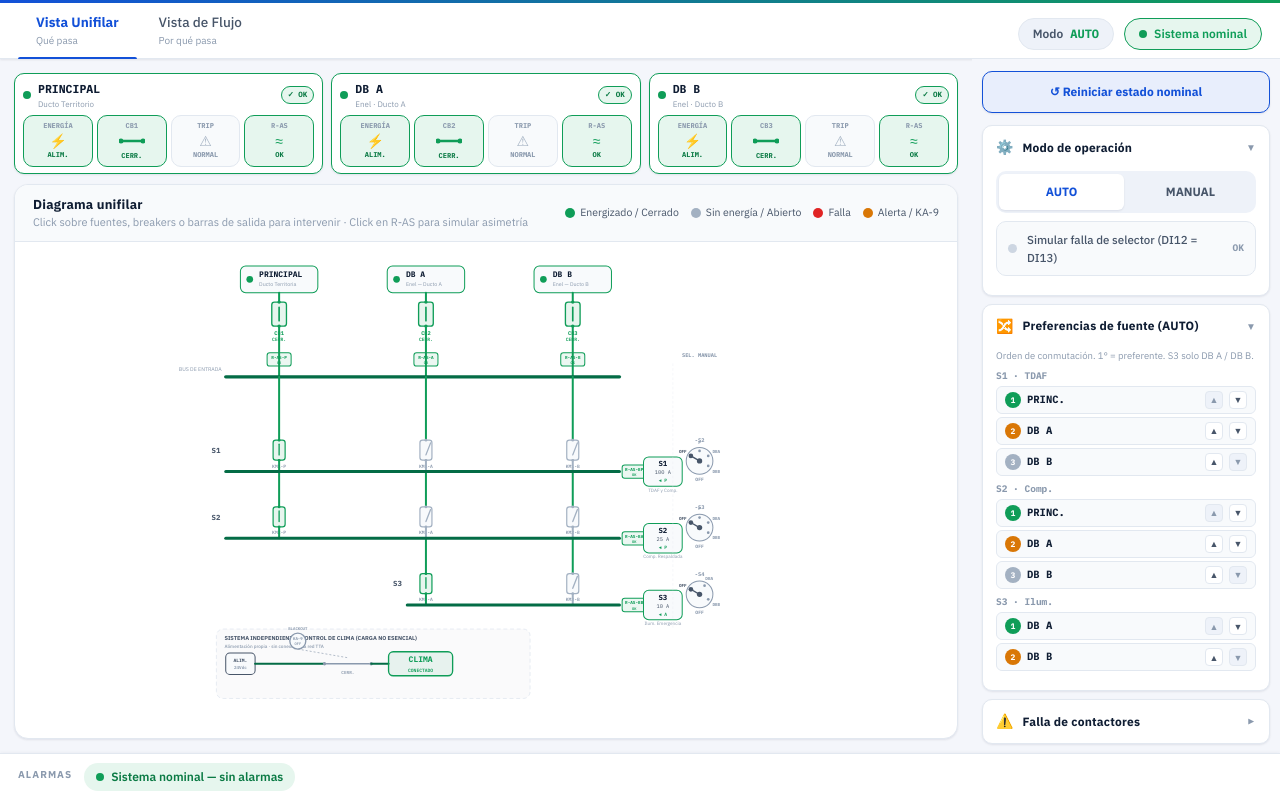
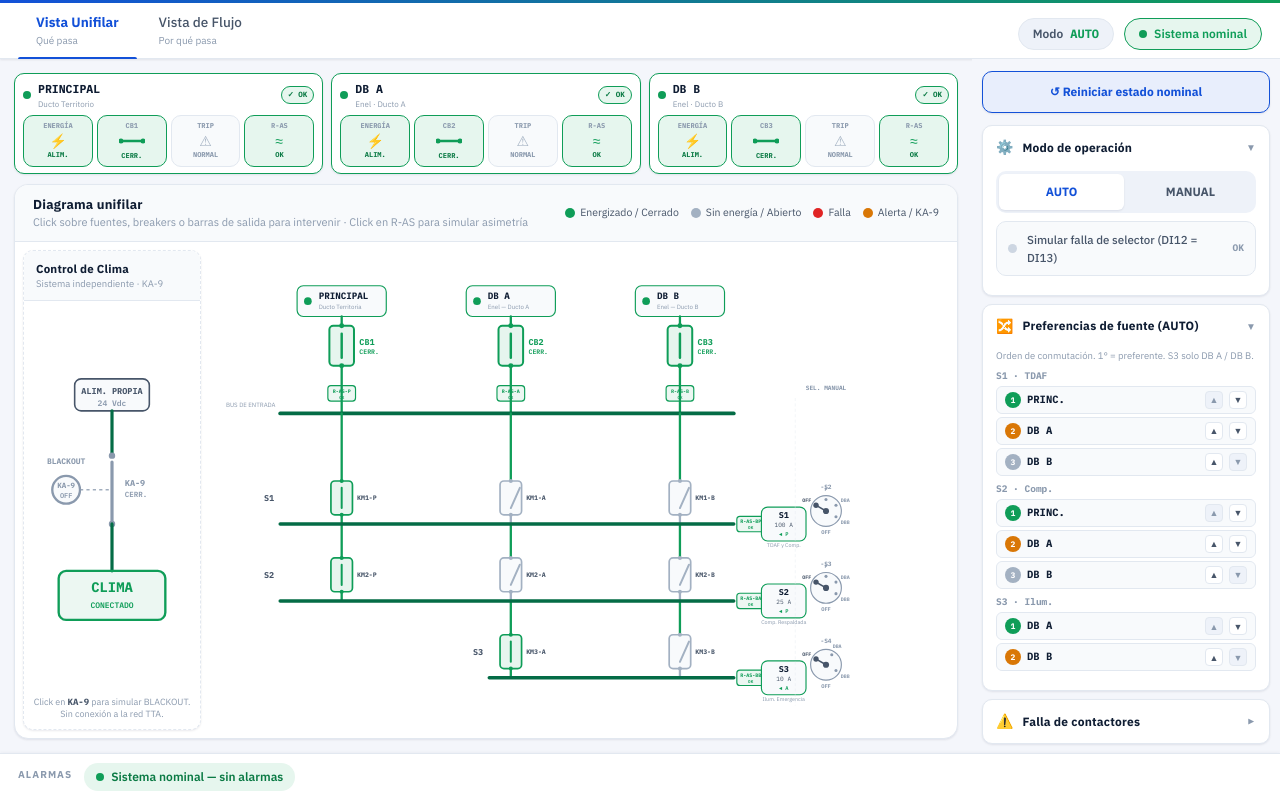
Before and after one commit to NicoBrito/tta-simulator, a React (Vite) app: page / in a window 1280 px wide. Built offline with nearby package versions, Linux system fonts and the light colour scheme.

Commit message:
patos prompt

```diff
--- a/src/components/SingleLineDiagram/SingleLineDiagram.tsx
+++ b/src/components/SingleLineDiagram/SingleLineDiagram.tsx
@@ -24,8 +24,12 @@ const C_BRAND   = 'var(--brand)'
 const COL: Record<SourceId, number> = { P: 170, A: 390, B: 610 }
 const ROW: Record<OutputId, number> = { S1: 300, S2: 400, S3: 500 }
 const BUS_Y   = 190   // bus principal de entrada
-const OUT_OFF = 32    // offset barra salida respecto al centro del KM
-const CB_Y    = 78    // top del rectángulo del CB
+const OUT_OFF = 34    // offset barra salida respecto al centro del KM
+const CB_Y    = 76    // top del rectángulo del CB
+
+// Dimensiones de los símbolos (más grandes para mejor legibilidad)
+const CB_W = 32, CB_H = 52   // interruptor (breaker)
+const KM_W = 28, KM_H = 44   // contactor
 
 // Barra de entrada: de xBusL a xBusR
 const xBusL = 90
@@ -37,9 +41,6 @@ const xOutBox = 718
 // Separador y selectores manuales
 const xSep  = 760
 const SEL_X = 800
-
-// KA-9 / CLIMA — fila debajo de S3
-const KA9_Y = 620   // Y de la línea del circuito KA-9
 
 // Nombres
 const SOURCE_NAMES: Record<SourceId, string> = { P: 'PRINCIPAL', A: 'DB A', B: 'DB B' }
@@ -170,9 +171,8 @@ export default function SingleLineDiagram() {
   const toggleOutputAsymmetry  = useSimulatorStore((s) => s.toggleOutputAsymmetry)
   const toggleManualContactor  = useSimulatorStore((s) => s.toggleManualContactor)
   const setSourceAsymmetry     = useSimulatorStore((s) => s.setSourceAsymmetry)
-  const setBlackout            = useSimulatorStore((s) => s.setBlackout)
 
-  const { contactors, connected, energized, ka9 } = derived
+  const { contactors, connected, energized } = derived
   const manual = inputs.modeSelector !== 'AUTO'
 
   const srcAvailable = (src: SourceId) => isAvailablePure(inputs, src)
@@ -215,9 +215,11 @@ export default function SingleLineDiagram() {
         <Legend />
       </div>
 
-      {/* SVG — viewBox ampliado a 960×720 */}
-      <div style={{ flex: 1, minHeight: 0, padding: 8 }}>
-        <svg viewBox="0 0 960 720" width="100%" height="100%"
+      {/* Zona de diagrama: panel KA-9 (sistema independiente) a la izquierda + unifilar */}
+      <div style={{ flex: 1, minHeight: 0, padding: 8, display: 'flex', gap: 10 }}>
+        <Ka9Module />
+        <div style={{ flex: 1, minWidth: 0 }}>
+        <svg viewBox="0 0 960 580" width="100%" height="100%"
           preserveAspectRatio="xMidYMid meet" role="img" aria-label="Diagrama unifilar TTA"
           style={{ fontFamily: FONT_MONO }}>
 
@@ -243,7 +245,7 @@ export default function SingleLineDiagram() {
 
                 <Wire x1={x} y1={64} x2={x} y2={CB_Y} status={status} />
                 <Breaker x={x} y={CB_Y} src={src} inputs={inputs} onClick={() => toggleBreaker(src)} />
-                <Wire x1={x} y1={CB_Y + 36} x2={x} y2={BUS_Y} status={status} />
+                <Wire x1={x} y1={CB_Y + CB_H} x2={x} y2={BUS_Y} status={status} />
               </g>
             )
           })}
@@ -269,7 +271,7 @@ export default function SingleLineDiagram() {
             return (
               <g key={out}>
                 {srcs.map((src) => (
-                  <Wire key={src} x1={COL[src]} y1={prevRow} x2={COL[src]} y2={ROW[out] - 15} status={colStatus(out, src)} onColor={C_ON_V} />
+                  <Wire key={src} x1={COL[src]} y1={prevRow} x2={COL[src]} y2={ROW[out] - KM_H / 2} status={colStatus(out, src)} onColor={C_ON_V} />
                 ))}
               </g>
             )
@@ -307,7 +309,7 @@ export default function SingleLineDiagram() {
               <g key={out}>
                 {srcs.map((src) => {
                   const isConn = connected[out] === src && energized[out]
-                  return <Wire key={src} x1={COL[src]} y1={ROW[out]+15} x2={COL[src]} y2={busY} status={isConn ? 'on' : 'off'} onColor={C_ON_V} />
+                  return <Wire key={src} x1={COL[src]} y1={ROW[out] + KM_H / 2} x2={COL[src]} y2={busY} status={isConn ? 'on' : 'off'} onColor={C_ON_V} />
                 })}
 
                 {/* Hit-area barra salida: simular asimetría */}
@@ -381,95 +383,89 @@ export default function SingleLineDiagram() {
               onSelect={(src) => toggleManualContactor(out, src)} />
           ))}
 
-          {/* ══ SISTEMA INDEPENDIENTE · CONTROL DE CLIMA (KA-9) ══ */}
-          {/* Sin ninguna conexión eléctrica ni visual con la red principal: alimentación propia. */}
-          {(() => {
-            const Y      = KA9_Y
-            const fx     = 76                  // x marco
-            const fy     = Y - 52              // y marco
-            const fw     = 470                 // ancho marco
-            const fh     = 104                 // alto marco
-            const xSup   = fx + 36             // alimentación propia
-            const xCoil  = xSup + 86           // bobina KA-9
-            const xC1    = xCoil + 40          // inicio contacto NC
-            const xC2    = xC1 + 70            // fin contacto NC
-            const xBox   = xC2 + 26            // caja CLIMA
-            const boxW   = 96
-            const colKa9 = ka9 ? C_WARN : C_MUTED
-            const climaOn = !ka9               // contacto NC: clima conectado salvo blackout
+        </svg>
+        </div>
+      </div>
+    </div>
+  )
+}
+
+// ── Módulo KA-9 / Clima (sistema independiente, panel lateral izquierdo) ──────
+// Se separa del unifilar para no robarle altura y para reflejar que es un
+// sistema eléctricamente independiente (alimentación propia, sin conexión a la red TTA).
+function Ka9Module() {
+  const blackout    = useSimulatorStore((s) => s.inputs.blackout)
+  const ka9         = useSimulatorStore((s) => s.derived.ka9)
+  const setBlackout = useSimulatorStore((s) => s.setBlackout)
+
+  const climaOn = !ka9            // contacto NC: clima conectado salvo blackout
+  const colKa9  = ka9 ? C_WARN : C_MUTED
+  const xc = 75
 
   return (
-              <g>
-                {/* Marco del sistema independiente */}
-                <rect x={fx} y={fy} width={fw} height={fh} rx={10}
-                  fill="rgba(120,130,150,0.04)" stroke={C_BORDER} strokeWidth={1.2} strokeDasharray="6 4" />
-                <text x={fx + 12} y={fy + 16} fontSize={8.5} fontWeight={700}
-                  fill={C_SEC} fontFamily="var(--font-sans)">
-                  SISTEMA INDEPENDIENTE · CONTROL DE CLIMA (CARGA NO ESENCIAL)
-                </text>
-                <text x={fx + 12} y={fy + 28} fontSize={7} fontWeight={500}
-                  fill={C_MUTED} fontFamily="var(--font-sans)">
-                  Alimentación propia · sin conexión a la red TTA
-                </text>
+    <div style={{
+      width: 178, flexShrink: 0, height: '100%', display: 'flex', flexDirection: 'column',
+      background: C_SURFACE, border: `1px dashed ${C_BORDER}`, borderRadius: 'var(--r-md)',
+      boxShadow: 'var(--shadow-sm)', overflow: 'hidden',
+    }}>
+      {/* Encabezado del subsistema */}
+      <div style={{ padding: '9px 12px', borderBottom: `1px solid ${C_BORDER}`, background: C_INSET, flexShrink: 0 }}>
+        <div style={{ fontSize: 11.5, fontWeight: 700, color: C_TEXT, letterSpacing: 0.2 }}>Control de Clima</div>
+        <div style={{ fontSize: 9.5, color: C_MUTED }}>Sistema independiente · KA-9</div>
+      </div>
 
-                {/* ── Alimentación propia (no proviene del bus principal) ── */}
-                <rect x={xSup - 22} y={Y - 16} width={44} height={32} rx={6}
-                  fill={C_INSET} stroke={C_SEC} strokeWidth={1.5} />
-                <text x={xSup} y={Y - 2} textAnchor="middle" fontSize={7} fontWeight={700}
-                  fill={C_SEC} fontFamily={FONT_MONO}>ALIM.</text>
-                <text x={xSup} y={Y + 8} textAnchor="middle" fontSize={6.5} fontWeight={600}
-                  fill={C_MUTED} fontFamily={FONT_MONO}>24Vdc</text>
+      {/* Esquema vertical */}
+      <div style={{ flex: 1, minHeight: 0, padding: 8, display: 'flex', flexDirection: 'column' }}>
+        <svg viewBox="0 0 150 258" width="100%" height="100%" preserveAspectRatio="xMidYMid meet"
+          style={{ fontFamily: FONT_MONO, flex: 1, minHeight: 0 }} role="img" aria-label="Control de clima KA-9">
 
-                {/* alim. → contacto: siempre con tensión propia (verde H) */}
-                <Wire x1={xSup + 22} y1={Y} x2={xC1} y2={Y} status="on" onColor={C_ON_H} />
+          {/* Alimentación propia */}
+          <rect x={40} y={16} width={70} height={30} rx={6} fill={C_INSET} stroke={C_SEC} strokeWidth={1.5} />
+          <text x={xc} y={30} textAnchor="middle" fontSize={8} fontWeight={700} fill={C_SEC}>ALIM. PROPIA</text>
+          <text x={xc} y={41} textAnchor="middle" fontSize={7.5} fontWeight={600} fill={C_MUTED}>24 Vdc</text>
+
+          {/* Alim. → contacto (siempre con tensión propia) */}
+          <Wire x1={xc} y1={46} x2={xc} y2={88} status="on" onColor={C_ON_H} w={3} />
 
           {/* Bobina KA-9 (la energiza el BLACKOUT) — clickeable */}
-                <g onClick={() => setBlackout(!inputs.blackout)} style={{ cursor: 'pointer' }}>
-                  <title>{inputs.blackout ? 'Desactivar BLACKOUT' : 'Activar BLACKOUT (energiza KA-9)'}</title>
-                  <circle cx={xCoil} cy={Y - 34} r={12}
-                    fill={ka9 ? 'rgba(217,119,6,0.12)' : C_INSET}
-                    stroke={colKa9} strokeWidth={2}
+          <g onClick={() => setBlackout(!blackout)} style={{ cursor: 'pointer' }}>
+            <title>{blackout ? 'Desactivar BLACKOUT' : 'Activar BLACKOUT (energiza KA-9)'}</title>
+            <circle cx={32} cy={120} r={18} fill="transparent" className="tta-hit" />
+            <text x={32} y={96} textAnchor="middle" fontSize={7.5} fontWeight={700} fill={C_MUTED}>BLACKOUT</text>
+            <circle cx={32} cy={120} r={13}
+              fill={ka9 ? 'rgba(217,119,6,0.12)' : C_INSET} stroke={colKa9} strokeWidth={2.2}
               className={ka9 ? 'tta-fault-blink' : undefined} />
-                  <text x={xCoil} y={Y - 36} textAnchor="middle" fontSize={6} fontWeight={700}
-                    fill={colKa9} fontFamily={FONT_MONO}>KA-9</text>
-                  <text x={xCoil} y={Y - 28} textAnchor="middle" fontSize={5.5} fontWeight={600}
-                    fill={colKa9} fontFamily={FONT_MONO}>{ka9 ? 'ON' : 'OFF'}</text>
-                  <text x={xCoil} y={Y - 50} textAnchor="middle" fontSize={6} fontWeight={600}
-                    fill={C_MUTED} fontFamily={FONT_MONO}>BLACKOUT</text>
+            <text x={32} y={118} textAnchor="middle" fontSize={7} fontWeight={700} fill={colKa9}>KA-9</text>
+            <text x={32} y={128} textAnchor="middle" fontSize={6.5} fontWeight={600} fill={colKa9}>{ka9 ? 'ON' : 'OFF'}</text>
+            {ka9 && <AlarmRing cx={32} cy={120} r={20} />}
           </g>
-                {/* Vínculo de control (línea punteada): la bobina acciona el contacto */}
-                <line x1={xCoil} y1={Y - 22} x2={(xC1 + xC2) / 2} y2={Y - 9}
-                  stroke={colKa9} strokeWidth={1.2} strokeDasharray="3 3" opacity={0.8} />
+          {/* Vínculo de control (la bobina acciona el contacto) */}
+          <line x1={45} y1={120} x2={xc} y2={120} stroke={colKa9} strokeWidth={1.3} strokeDasharray="3 3" opacity={0.8} />
 
           {/* Contacto NC del relé KA-9: cerrado normal, ABRE con blackout (deslastre) */}
-                <circle cx={xC1} cy={Y} r={2.5} fill={colKa9} />
-                <circle cx={xC2} cy={Y} r={2.5} fill={colKa9} />
-                <line
-                  x1={xC1 + 3} y1={Y}
-                  x2={climaOn ? xC2 - 3 : xC2 - 5}
-                  y2={climaOn ? Y : Y - 10}
-                  stroke={colKa9} strokeWidth={2.5} strokeLinecap="round"
-                  style={{ transition: 'all 0.25s ease' }} />
-                <text x={(xC1 + xC2) / 2} y={Y + 16} textAnchor="middle" fontSize={6.5} fontWeight={600}
-                  fill={colKa9} fontFamily={FONT_MONO}>{climaOn ? 'CERR.' : 'ABIERTO'}</text>
+          <circle cx={xc} cy={88}  r={3} fill={colKa9} />
+          <circle cx={xc} cy={152} r={3} fill={colKa9} />
+          <line x1={xc} y1={152} x2={climaOn ? xc : xc + 15} y2={climaOn ? 94 : 100}
+            stroke={colKa9} strokeWidth={3} strokeLinecap="round" style={{ transition: 'all 0.25s ease' }} />
+          <text x={xc + 12} y={116} textAnchor="start" fontSize={8} fontWeight={700} fill={colKa9}>KA-9</text>
+          <text x={xc + 12} y={127} textAnchor="start" fontSize={7} fontWeight={600} fill={colKa9}>{climaOn ? 'CERR.' : 'ABIERTO'}</text>
 
-                {/* contacto → CLIMA: energizado solo si el contacto está cerrado */}
-                <Wire x1={xC2} y1={Y} x2={xBox} y2={Y} status={climaOn ? 'on' : 'off'} onColor={C_ON_H} />
+          {/* Contacto → CLIMA */}
+          <Wire x1={xc} y1={152} x2={xc} y2={196} status={climaOn ? 'on' : 'off'} onColor={C_ON_H} w={3} />
 
           {/* Caja CLIMA */}
-                <rect x={xBox} y={Y - 18} width={boxW} height={36} rx={7}
-                  fill={climaOn ? 'rgba(15,157,88,0.08)' : C_INSET}
-                  stroke={climaOn ? C_ON : C_MUTED} strokeWidth={2} />
-                <text x={xBox + boxW / 2} y={Y - 3} textAnchor="middle" fontSize={12} fontWeight={700}
-                  fill={climaOn ? C_ON : C_MUTED} fontFamily={FONT_MONO}>CLIMA</text>
-                <text x={xBox + boxW / 2} y={Y + 12} textAnchor="middle" fontSize={7} fontWeight={600}
-                  fill={climaOn ? C_ON : C_MUTED} fontFamily={FONT_MONO}>
+          <rect x={25} y={196} width={100} height={46} rx={7}
+            fill={climaOn ? 'rgba(15,157,88,0.08)' : C_INSET} stroke={climaOn ? C_ON : C_MUTED} strokeWidth={2.2} />
+          <text x={xc} y={216} textAnchor="middle" fontSize={13} fontWeight={700} fill={climaOn ? C_ON : C_MUTED}>CLIMA</text>
+          <text x={xc} y={231} textAnchor="middle" fontSize={7.5} fontWeight={600} fill={climaOn ? C_ON : C_MUTED}>
             {climaOn ? 'CONECTADO' : 'DESLASTRADO'}
           </text>
-              </g>
-            )
-          })()}
         </svg>
+
+        <div style={{ fontSize: 9, color: C_MUTED, textAlign: 'center', lineHeight: 1.4, paddingTop: 6, flexShrink: 0 }}>
+          Click en <strong style={{ fontFamily: FONT_MONO, color: C_SEC }}>KA-9</strong> para simular BLACKOUT.<br />
+          Sin conexión a la red TTA.
+        </div>
       </div>
     </div>
   )
@@ -485,27 +481,30 @@ function Breaker({ x, y, src, inputs, onClick }: {
   const stateText = trip ? 'TRIP' : closed ? 'CERR.' : 'ABIERTO'
   // Gris = abierto/sin energía · Verde = cerrado · Rojo = solo falla (trip)
   const color = trip ? C_FAULT : closed ? C_ON : C_DEAD
-  const W = 22; const H = 36
+  const W = CB_W, H = CB_H
   const rx_ = x - W / 2; const ry_ = y
   const cx_ = x; const midY = y + H / 2
+  const half = H * 0.3
   const bladeTop = closed
-    ? { x: cx_,     y: midY - 10 }
-    : { x: cx_ + 9, y: midY - 12 }
+    ? { x: cx_,              y: midY - half }
+    : { x: cx_ + W * 0.42,   y: midY - half }
+  // Etiqueta al costado para no chocar con el bus ni los relés R-AS
+  const labX = cx_ + W / 2 + 7
   return (
     <g className="tta-hit-group" onClick={onClick} style={{ cursor: 'pointer' }}>
       <title>{trip ? `Resetear ${CB_NAMES[src]}` : closed ? `Abrir ${CB_NAMES[src]}` : `Cerrar ${CB_NAMES[src]}`}</title>
-      <rect x={rx_} y={ry_} width={W} height={H} rx={4}
-        fill={closed ? 'rgba(15,157,88,0.10)' : 'rgba(224,36,36,0.08)'}
-        stroke={color} strokeWidth={2} className={trip ? 'tta-fault-blink' : undefined} />
-      <circle cx={cx_} cy={ry_}     r={2.5} fill={color} />
-      <circle cx={cx_} cy={ry_ + H} r={2.5} fill={color} />
-      <line x1={cx_} y1={midY + 10} x2={bladeTop.x} y2={bladeTop.y}
-        stroke={color} strokeWidth={2.5} strokeLinecap="round" style={{ transition: 'all 0.25s ease' }} />
-      <text x={cx_} y={ry_ + H + 13} textAnchor="middle" fontSize={8} fontWeight={700}
+      <rect x={rx_} y={ry_} width={W} height={H} rx={5}
+        fill={closed ? 'rgba(15,157,88,0.10)' : trip ? 'rgba(224,36,36,0.08)' : C_INSET}
+        stroke={color} strokeWidth={2.6} className={trip ? 'tta-fault-blink' : undefined} />
+      <circle cx={cx_} cy={ry_}     r={3.2} fill={color} />
+      <circle cx={cx_} cy={ry_ + H} r={3.2} fill={color} />
+      <line x1={cx_} y1={midY + half} x2={bladeTop.x} y2={bladeTop.y}
+        stroke={color} strokeWidth={3.2} strokeLinecap="round" style={{ transition: 'all 0.25s ease' }} />
+      <text x={labX} y={midY - 1} textAnchor="start" fontSize={11} fontWeight={700}
         fill={color} fontFamily={FONT_MONO}>{CB_NAMES[src]}</text>
-      <text x={cx_} y={ry_ + H + 22} textAnchor="middle" fontSize={7} fontWeight={600}
+      <text x={labX} y={midY + 11} textAnchor="start" fontSize={8.5} fontWeight={600}
         fill={color} fontFamily={FONT_MONO}>{stateText}</text>
-      {trip && <AlarmRing cx={cx_} cy={midY} r={22} />}
+      {trip && <AlarmRing cx={cx_} cy={midY} r={W} />}
     </g>
   )
 }
@@ -518,12 +517,15 @@ function Contactor({ x, y, label, state, maneuvering, faultPending, clickable, t
   const closed = state === 'cerrado'
   const fault  = state === 'falla'
   const color  = fault ? C_FAULT : closed ? C_ON : C_DEAD
-  const W = 18; const H = 30
+  const W = KM_W, H = KM_H
   const rx_ = x - W / 2; const ry_ = y - H / 2
   const cx_ = x; const midY = y
+  const half = H * 0.3
   const bladeTop = closed
-    ? { x: cx_,     y: midY - 9 }
-    : { x: cx_ + 7, y: midY - 11 }
+    ? { x: cx_,            y: midY - half }
+    : { x: cx_ + W * 0.42, y: midY - half }
+  const labX = cx_ + W / 2 + 6
+  const xx = W * 0.28
   return (
     <g pointerEvents={clickable ? 'auto' : 'none'} onClick={onClick}
       style={clickable ? { cursor: 'pointer' } : undefined}>
@@ -535,23 +537,23 @@ function Contactor({ x, y, label, state, maneuvering, faultPending, clickable, t
       {clickable && (
         <rect x={rx_ - 6} y={ry_ - 6} width={W + 12} height={H + 12} rx={8} className="tta-hit" />
       )}
-      <rect x={rx_} y={ry_} width={W} height={H} rx={4}
+      <rect x={rx_} y={ry_} width={W} height={H} rx={5}
         fill={closed ? 'rgba(15,157,88,0.10)' : fault ? 'rgba(224,36,36,0.08)' : C_INSET}
-        stroke={color} strokeWidth={1.8} className={maneuvering ? 'tta-maneuver' : undefined} />
-      <circle cx={cx_} cy={ry_}     r={2} fill={color} />
-      <circle cx={cx_} cy={ry_ + H} r={2} fill={color} />
+        stroke={color} strokeWidth={2.2} className={maneuvering ? 'tta-maneuver' : undefined} />
+      <circle cx={cx_} cy={ry_}     r={2.6} fill={color} />
+      <circle cx={cx_} cy={ry_ + H} r={2.6} fill={color} />
       {fault ? (
         <g className="tta-fault-blink">
-          <line x1={cx_ - 5} y1={midY - 5} x2={cx_ + 5} y2={midY + 5} stroke={C_FAULT} strokeWidth={2} strokeLinecap="round" />
-          <line x1={cx_ + 5} y1={midY - 5} x2={cx_ - 5} y2={midY + 5} stroke={C_FAULT} strokeWidth={2} strokeLinecap="round" />
+          <line x1={cx_ - xx} y1={midY - xx} x2={cx_ + xx} y2={midY + xx} stroke={C_FAULT} strokeWidth={2.6} strokeLinecap="round" />
+          <line x1={cx_ + xx} y1={midY - xx} x2={cx_ - xx} y2={midY + xx} stroke={C_FAULT} strokeWidth={2.6} strokeLinecap="round" />
         </g>
       ) : (
-        <line x1={cx_} y1={midY + 7} x2={bladeTop.x} y2={bladeTop.y}
-          stroke={color} strokeWidth={2} strokeLinecap="round" style={{ transition: 'all 0.25s ease' }} />
+        <line x1={cx_} y1={midY + half} x2={bladeTop.x} y2={bladeTop.y}
+          stroke={color} strokeWidth={2.6} strokeLinecap="round" style={{ transition: 'all 0.25s ease' }} />
       )}
-      <text x={cx_} y={ry_ + H + 11} textAnchor="middle" fontSize={7} fontWeight={600}
-        fill={C_MUTED} fontFamily={FONT_MONO}>{label}</text>
-      {fault && <AlarmRing cx={cx_} cy={midY} r={18} />}
+      <text x={labX} y={midY + 3} textAnchor="start" fontSize={8.5} fontWeight={700}
+        fill={fault ? C_FAULT : C_SEC} fontFamily={FONT_MONO}>{label}</text>
+      {fault && <AlarmRing cx={cx_} cy={midY} r={W * 0.85} />}
     </g>
   )
 }
```
Lines whose indentation alone changed are shown as unchanged.
